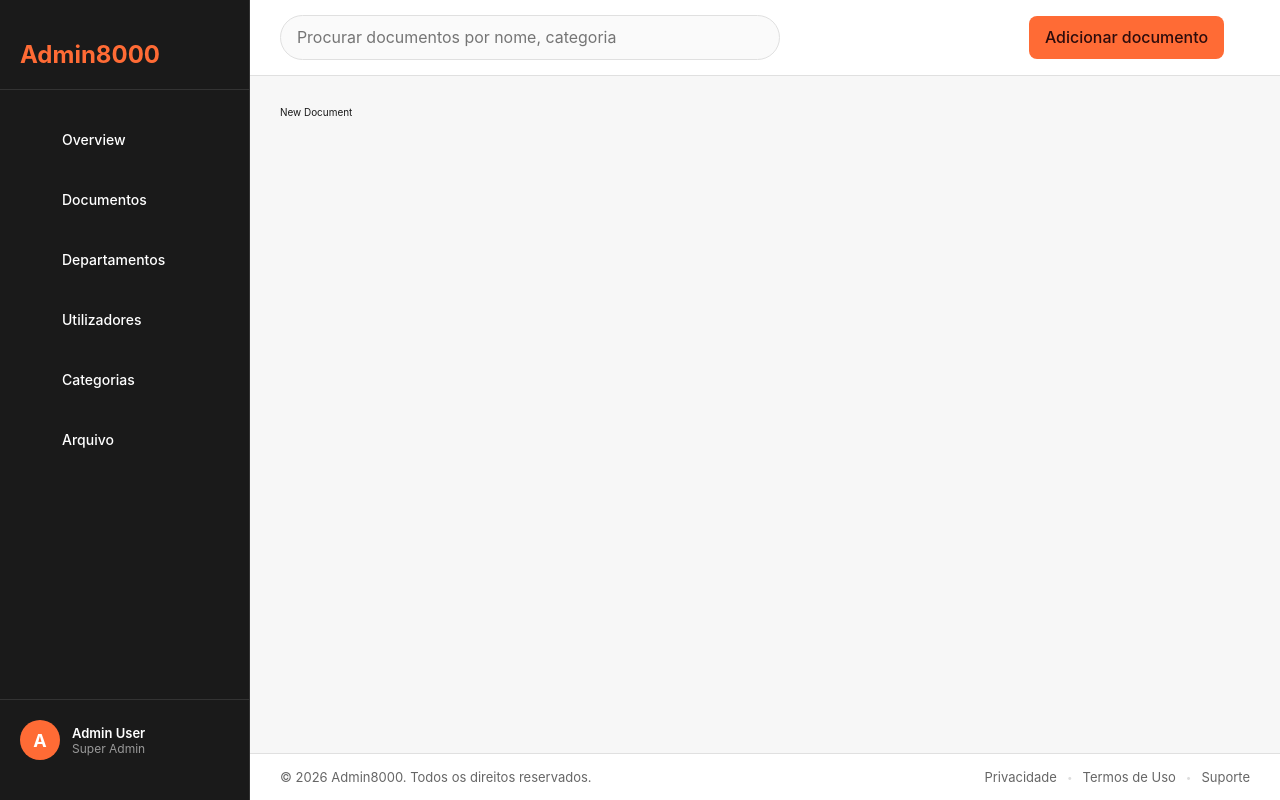
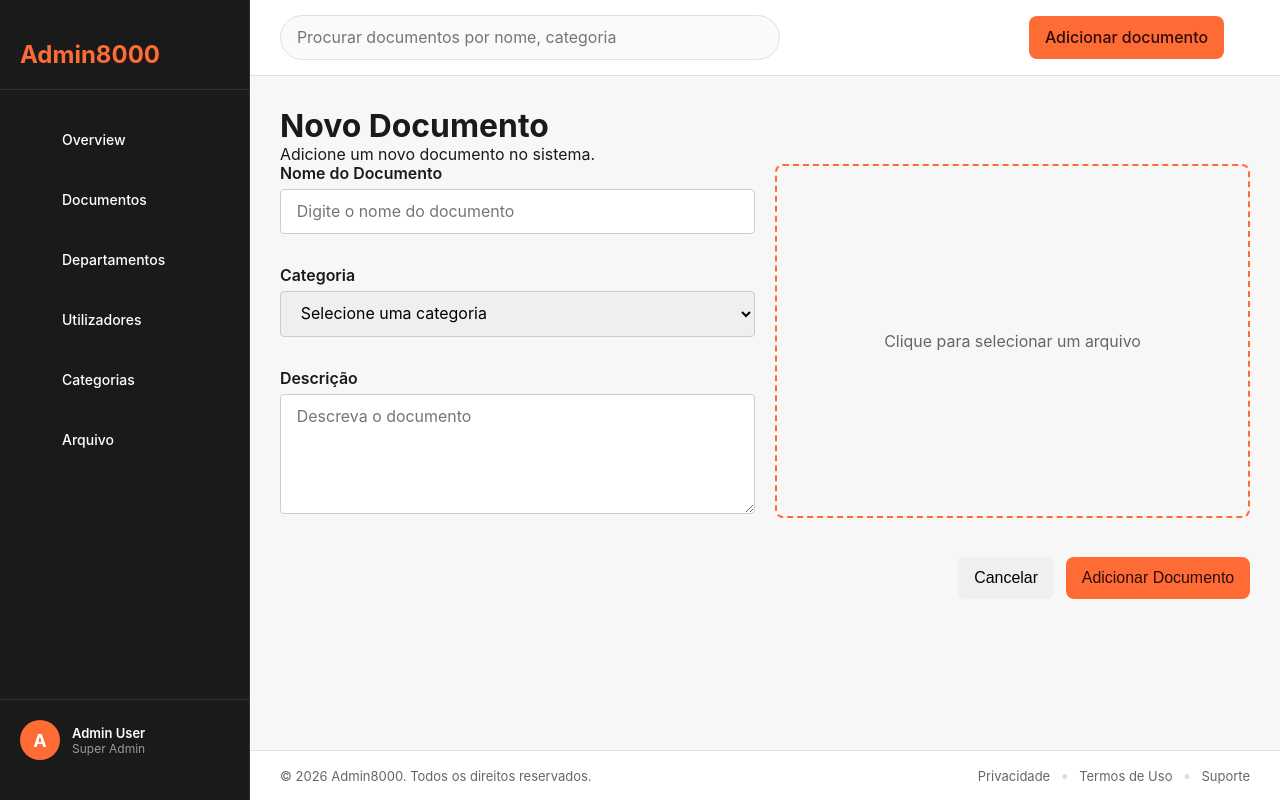
Before and after one commit to HermenegildoDaCruz/admin8000, a Next.js app: page /new-document in a window 1280 px wide. Built offline with nearby package versions, Linux system fonts and the light colour scheme.

Commit message:
Creating form for document creation

```diff
--- a/app/globals.css
+++ b/app/globals.css
@@ -1,5 +1,4 @@
-@import url('https://fonts.googleapis.com/css2?family=Inter:ital,opsz,wght@0,14..32,100..900;1,14..32,100..900&display=swap');
-
+@import url('https://fonts.googleapis.com/css2?family=Geist:wght@100..900&display=swap');
 :root {
   --background: #ffffff;
   --foreground: #171717;
@@ -27,7 +26,7 @@ html{
 }
 html,
 body {
-  font-family: "Inter", sans-serif;
+  font-family: "Geist", sans-serif;
   max-width: 100vw;
   overflow-x: hidden;
   height: 100%;
@@ -37,12 +36,13 @@ body {
   color: var(--text-primary);
   background: var(--background);
   font-family: -apple-system, BlinkMacSystemFont, 'Segoe UI', 'Roboto', 'Oxygen',
-    'Ubuntu', 'Cantarell', 'Fira Sans', 'Droid Sans', 'Helvetica Neue',
-    sans-serif;
+  'Ubuntu', 'Cantarell', 'Fira Sans', 'Droid Sans', 'Helvetica Neue',
+  sans-serif;
   -webkit-font-smoothing: antialiased;
   -moz-osx-font-smoothing: grayscale;
   margin: 0;
   padding: 0;
+  font-size: 1.6rem;
 }
 
 * {
@@ -105,6 +105,19 @@ a {
   height: 3rem;
 }
 
+.btn {
+  font-size: 1.6rem;
+  padding: 1.2rem 1.6rem;
+  border-radius: 8px;
+  font-weight: 500;
+  cursor: pointer;
+}
+.btn-primary {
+  background-color: #ff6b35;
+  color: #2d0c0c;
+
+}
+
 @media (max-width: 968px) {
   .app-container {
     flex-direction: column;
--- /dev/null
+++ b/app/new-document/page.css
@@ -0,0 +1,87 @@
+:root {
+  --background: #ffffff;
+  --foreground: #171717;
+  --primary-color: #ff6b35;
+  --text-primary: #1a1a1a;
+  --text-secondary: #666;
+  --border-color: #e0e0e0;
+  --bg-light: #f7f7f7;
+  --sidebar-bg: #1a1a1a;
+}
+
+
+.form input,
+.form select,
+.form textarea {
+  width: 100%;
+  padding: 1.2rem 1.6rem;
+  font: inherit;
+  border: 1px solid #ccc;
+  border-radius: 4px;
+}
+
+.form textarea {
+  resize: vertical;
+  min-height: 120px;
+}
+
+.form label {
+  display: block;
+  margin-bottom: .6rem;
+  font-weight: 600;
+  color: var(--text-primary);
+}
+/*
+.form{
+
+} */
+
+.form-inputs{
+    display: grid;
+    grid-template-columns: 1fr 1fr;
+    gap: 2rem;
+}
+
+.form-inputs--box{
+    display: flex;
+    flex-direction: column;
+    gap: 3.2rem;
+}
+
+.input-image {
+    border: 2px dashed var(--primary-color);
+    border-radius: 8px;
+    color: var(--text-secondary);
+    cursor: pointer;
+    display: flex;
+    place-items: center;
+    transition: all 0.3s ease;
+}
+.input-image:hover,
+.input-image:active {
+    background: rgba(0, 0, 0, 0.04);
+}
+
+.input-image .input-image-box {
+    display: flex;
+    flex-direction: column;
+    align-items: center;
+    justify-content: center;
+    padding: 2rem;
+    width: 100%;
+}
+
+.input-image #file-upload {
+    display: none;
+}
+
+.input-image .icon {
+    color: #ff6b35;
+}
+
+.form-actions{
+    display: flex;
+    justify-content: flex-end;
+    gap: 1.2rem;
+    margin-top: 2rem;
+}
--- a/app/new-document/page.jsx
+++ b/app/new-document/page.jsx
@@ -1,8 +1,78 @@
-export default function NewDocument(){
-    return (
-        <main>
-            New Document
-            {/* <form action=""></form> */}
-        </main>
-    )
+import "./page.css";
+import PageHeader from "@/components/ui-components/PageHeader";
+
+export default function NewDocument() {
+  return (
+    <main>
+      <PageHeader
+        title="Novo Documento"
+        description="Adicione um novo documento no sistema."
+      />
+      <div className="content-section">
+        <form action="" className="form">
+          <div className="form-inputs">
+            <div className="form-inputs--box">
+              <div className="form-group">
+                <label htmlFor="docName">Nome do Documento</label>
+                <input
+                  type="text"
+                  id="docName"
+                  name="docName"
+                  placeholder="Digite o nome do documento"
+                  required
+                />
+              </div>
+              <div className="form-group">
+                <label htmlFor="category">Categoria</label>
+                <select id="category" name="category" required>
+                  <option value="">Selecione uma categoria</option>
+                  <option value="financeiro">Financeiro</option>
+                  <option value="juridico">Jurídico</option>
+                  <option value="rh">Recursos Humanos</option>
+                  <option value="ti">Tecnologia da Informação</option>
+                </select>
+              </div>
+              <div className="form-group">
+                <label htmlFor="description">Descrição</label>
+                <textarea
+                  id="description"
+                  name="description"
+                  placeholder="Descreva o documento"
+                ></textarea>
+              </div>
+            </div>
+
+            <div className="input-image">
+              <div className="input-image-box">
+                <span>
+                  <ion-icon
+                    name="cloud-upload-outline"
+                    className="icon"
+                  ></ion-icon>
+                </span>
+                <span>Clique para selecionar um arquivo</span>
+              </div>
+
+              <input
+                type="file"
+                id="file-upload"
+                name="fileUpload"
+                className="file-upload-input"
+                required
+              />
+            </div>
+          </div>
+          <br />
+          <div className="form-actions">
+            <button type="button" className="btn">
+              Cancelar
+            </button>
+            <button type="submit" className="btn btn-primary">
+              Adicionar Documento
+            </button>
+            </div>
+        </form>
+      </div>
+    </main>
+  );
 }
--- a/app/page.css
+++ b/app/page.css
@@ -2,11 +2,11 @@
   width: 100%;
 }
 
-.dashboard-header {
+.page-header {
   margin-bottom: 3rem;
 }
 
-.dashboard-header h1 {
+.page-header h1 {
   font-size: 2.8rem;
   font-weight: 700;
   color: var(--text-primary);
--- a/components/ui-components/LinkBtn.jsx
+++ b/components/ui-components/LinkBtn.jsx
@@ -1,9 +1,9 @@
 import Link from "next/link"
-import classes from "./ui-components.module.css"
+
 
 export default function LinkBtn({children, href}){
     return (
-        <Link href={href} className={classes.btn_primary}>
+        <Link href={href} className="btn btn-primary">
             {children}
         </Link>
     )
--- /dev/null
+++ b/components/ui-components/PageHeader.jsx
@@ -0,0 +1,8 @@
+export default function PageHeader({ title, description }) {
+    return (
+        <header className="page-header">
+            <h1>{title}</h1>
+            <p>{description}</p>
+        </header>
+    )
+}
--- a/components/ui-components/ui-components.module.css
+++ b/components/ui-components/ui-components.module.css
@@ -1,11 +1,3 @@
-.btn_primary {
-  background-color: #ff6b35;
-  color: #2d0c0c;
-  font-size: 1.6rem;
-  padding: 1.2rem 1.6rem;
-  border-radius: 8px;
-  font-weight: 500;
-}
 
 .loading_box{
     position: absolute;
--- a/initdb.js
+++ b/initdb.js
@@ -39,6 +39,7 @@ CREATE TABLE IF NOT EXISTS Categoria (
 CREATE TABLE IF NOT EXISTS Documento (
   id_documento      INTEGER PRIMARY KEY AUTOINCREMENT,
   titulo            TEXT NOT NULL,
+  descricao         TEXT NOT NULL,
   data_criacao      TEXT NOT NULL DEFAULT (datetime('now')),
   data_actualizacao TEXT,
   link              TEXT,          -- url to file stored in S3
```
Also changed, not shown: app/page.jsx (+4 -6 lines).
